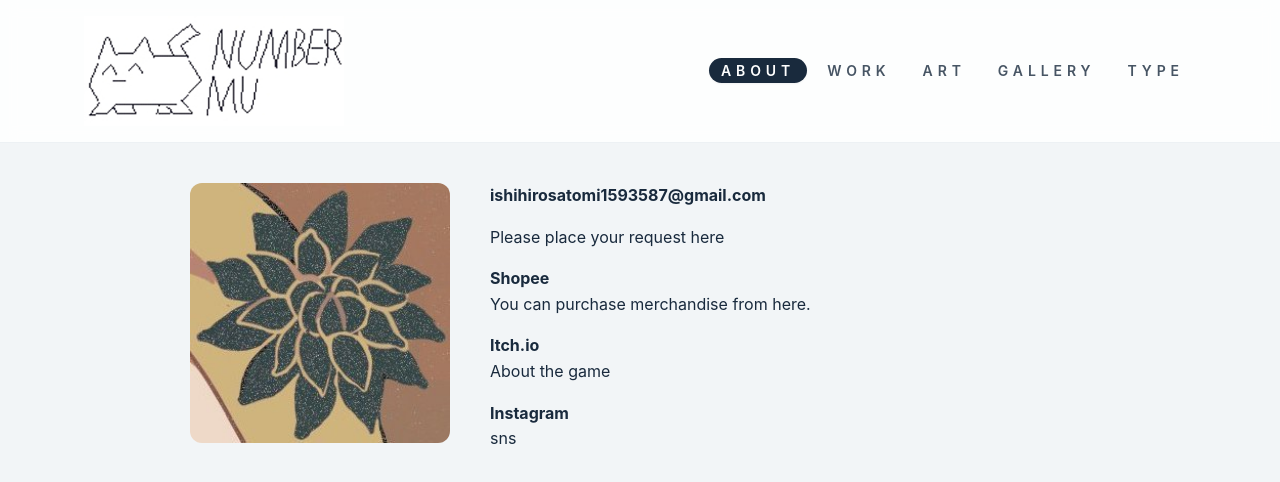
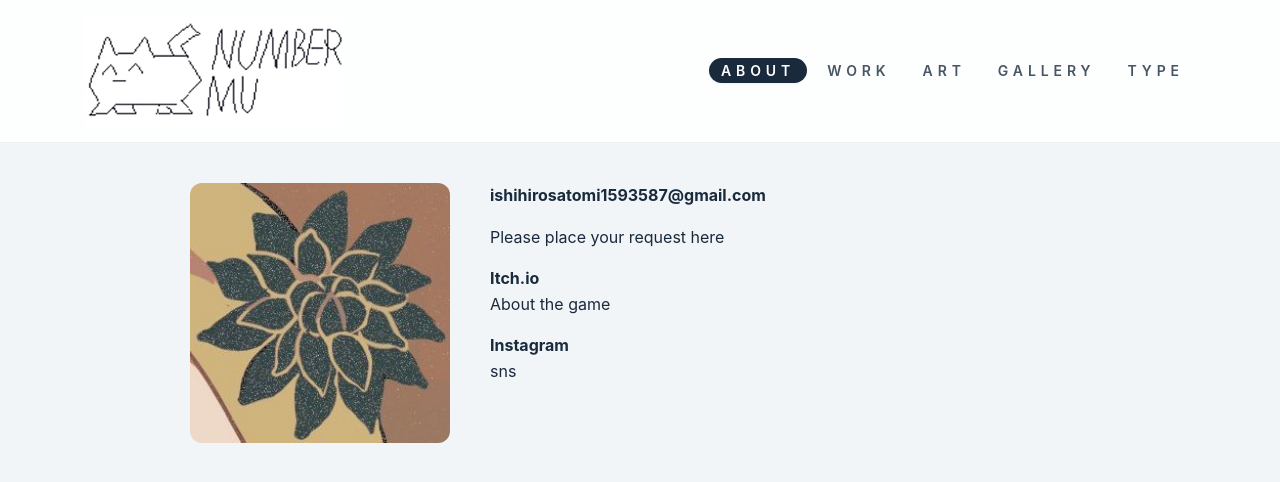
Before and after one commit to fish0119freelancer/numbermu_portfolio, a Next.js app: page /about in a window 1280 px wide. Shown: the top 482 px of the page. Built offline with nearby package versions, Linux system fonts and the light colour scheme.

Commit message:
chore: update site content

```diff
--- a/data/about.js
+++ b/data/about.js
@@ -8,18 +8,13 @@ export const profile = {
   ],
   "links": [
     {
-      "label": "Shopee",
-      "href": "https://shopee.tw/cksxxbe",
-      "description": "You can purchase merchandise from here."
-    },
-    {
       "label": "Itch.io",
       "href": "https://cksxxbe.itch.io/",
       "description": "About the game"
     },
     {
       "label": "Instagram",
-      "href": "https://www.instagram.com/",
+      "href": "https://www.instagram.com/cksxxbe/",
       "description": "sns"
     }
   ]
```
